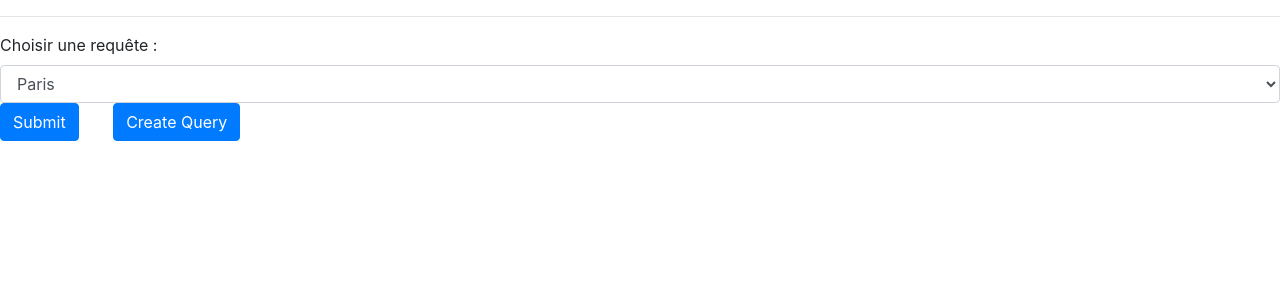
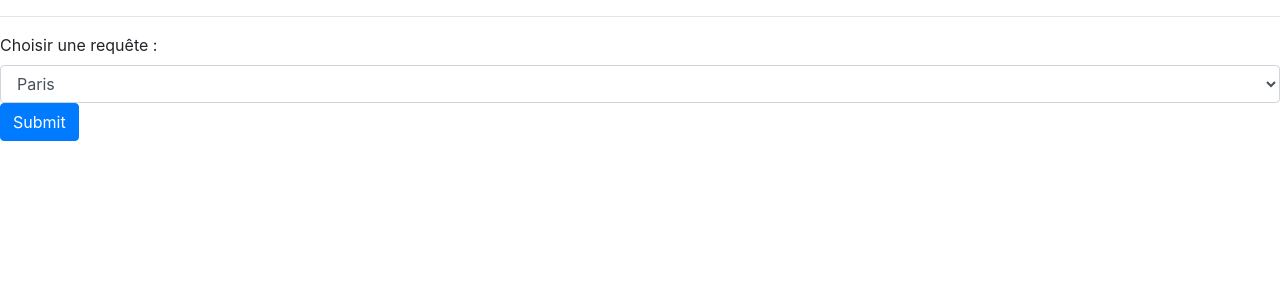
Before and after one commit to A-mahamat/IDV, a Python web app: template templates/for2.html in a window 1280 px wide. Shown: the part 48-348 px from the top of the page. Run offline with Jinja, Linux system fonts and the light colour scheme; the template is opened without the code that fills it, so the values that code supplies are empty.

Commit message:
modification de for2.html

```diff
--- a/templates/for2.html
+++ b/templates/for2.html
@@ -42,7 +42,7 @@
 
         <div class="btnContainer">
           <button type="submit" style="margin-right: 30px;" href="/post_submit_form" class="btn btn-primary">Submit</button>
-          <a href="/sqlQuery" class="btn btn-primary stretched-link">Create Query</a>
+
         </div>
 
       </form>
```
